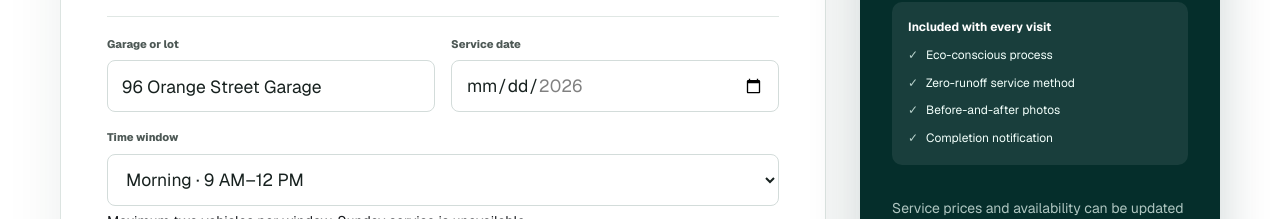
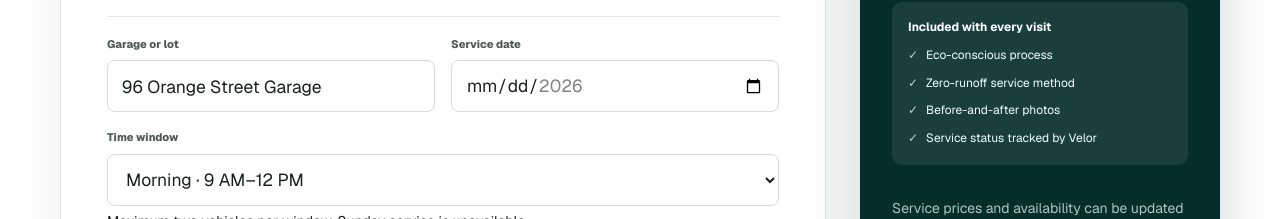
Before and after one commit to expresparking/express-parking-web, a Next.js app: page /velor in a window 1280 px wide. Shown: the part 2340-2559 px from the top of the page. Built offline with nearby package versions, Linux system fonts and the light colour scheme.

Commit message:
Avoid promising unavailable Velor notifications

```diff
--- a/app/velor/VelorBooking.tsx
+++ b/app/velor/VelorBooking.tsx
@@ -116,7 +116,7 @@ export default function VelorBooking() {
           <div><dt>Schedule</dt><dd>{summary.schedule}</dd></div>
           <div><dt>Vehicle</dt><dd>{summary.vehicle}</dd></div>
         </dl>
-        <div className="velor-included"><b>Included with every visit</b><span>Eco-conscious process</span><span>Zero-runoff service method</span><span>Before-and-after photos</span><span>Completion notification</span></div>
+        <div className="velor-included"><b>Included with every visit</b><span>Eco-conscious process</span><span>Zero-runoff service method</span><span>Before-and-after photos</span><span>Service status tracked by Velor</span></div>
         <small>Service prices and availability can be updated as Velor expands.</small>
       </aside>
     </div>
```
